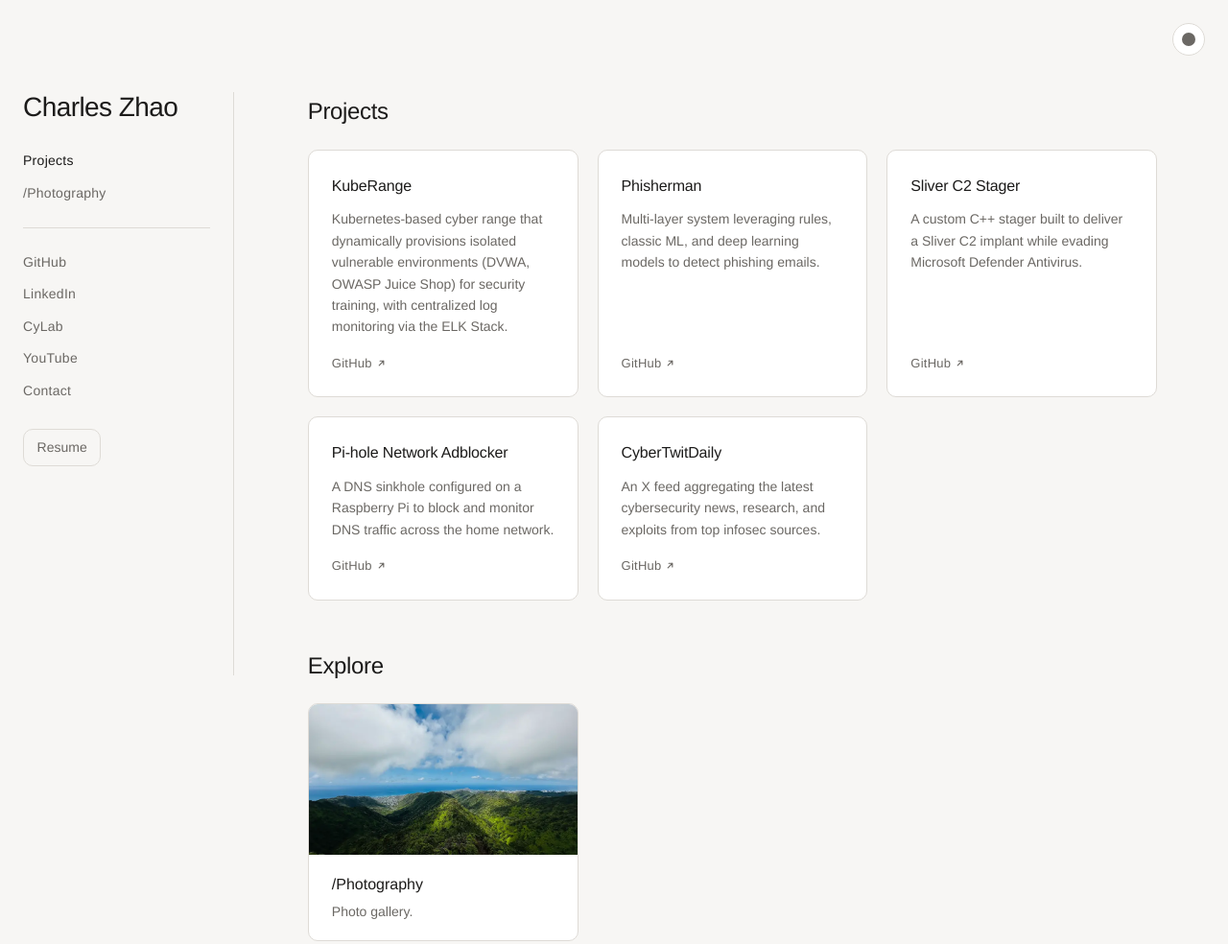
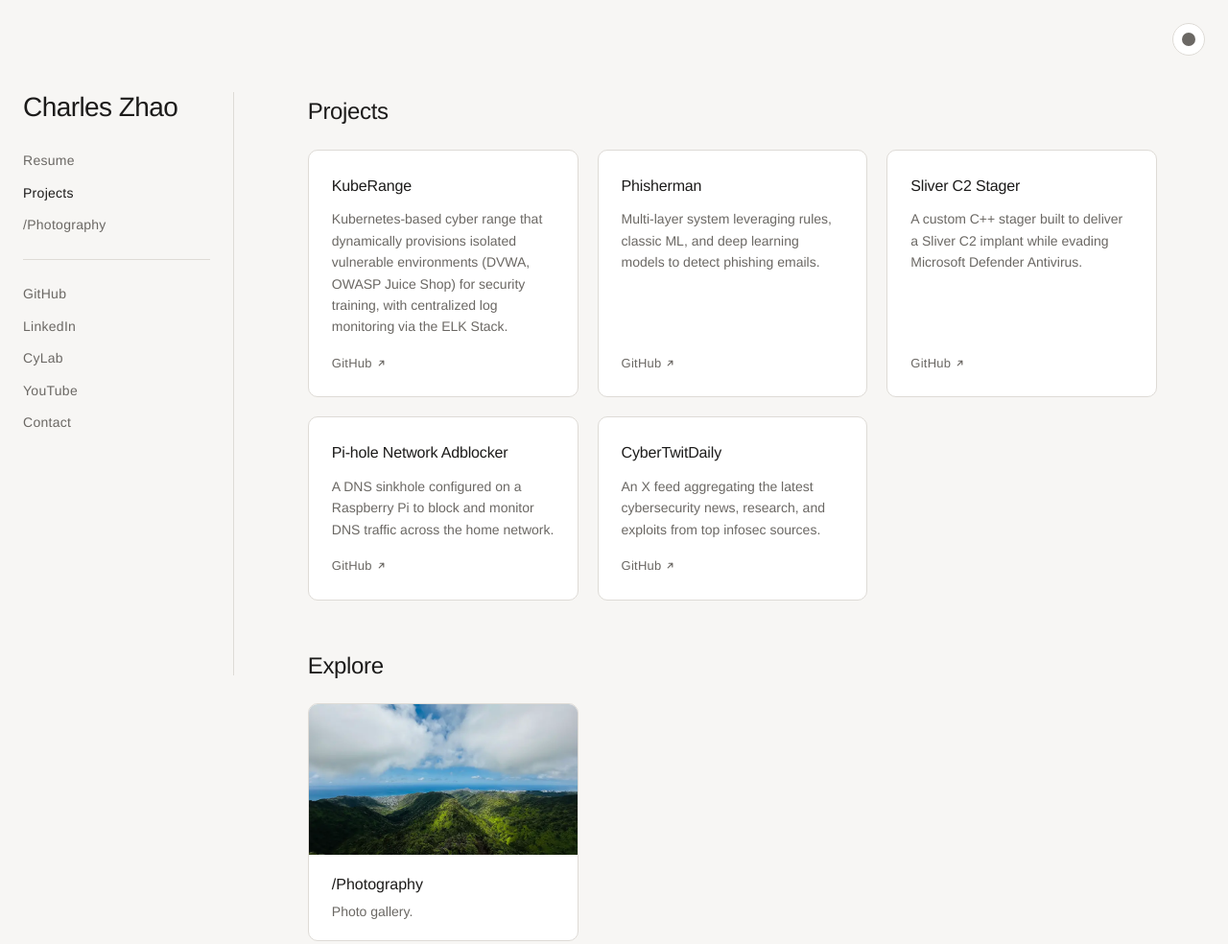
Before and after one commit to ChamberZ1/website, an Astro site: page / in a window 1280 px wide. Shown: the top 984 px of the page at 96% size. Built offline with nearby package versions, Linux system fonts and the light colour scheme; Astro itself is replaced by a stand-in of ours.

Commit message:
Move Resume to the top of the sidebar as a plain link
Co-Authored-By: Claude Opus 5.5 <noreply@anthropic.com>

```diff
--- a/src/components/Header.astro
+++ b/src/components/Header.astro
@@ -15,6 +15,7 @@ const { home = false } = Astro.props;
 
     <div id="sidebar-content" class="sidebar-content">
         <nav class="links" aria-label="Site">
+            <a href={profile.resume} target="_blank" rel="noopener noreferrer">Resume</a>
             <a href="/" aria-current={home ? 'page' : undefined}>Projects</a>
             {liveSections.map((section) => <a href={section.href}>{section.label}</a>)}
         </nav>
@@ -24,9 +25,5 @@ const { home = false } = Astro.props;
                 ? <a href={href}>{label}</a>
                 : <a href={href} target="_blank" rel="noopener noreferrer">{label}</a>)}
         </nav>
-
-        <div class="actions">
-            <a class="resume-link" href={profile.resume} target="_blank" rel="noopener noreferrer">Resume</a>
-        </div>
     </div>
 </header>
--- a/src/styles/global.css
+++ b/src/styles/global.css
@@ -167,24 +167,6 @@ body {
 .sidebar-toggle[aria-expanded="true"] .hamburger-icon { background: transparent; }
 .sidebar-toggle[aria-expanded="true"] .hamburger-icon::before { transform: translateY(6px) rotate(45deg); }
 .sidebar-toggle[aria-expanded="true"] .hamburger-icon::after { transform: translateY(-6px) rotate(-45deg); }
-
-/* ---------- resume link ---------- */
-
-.actions { margin-top: 1.75rem; }
-
-.resume-link {
-    display: inline-flex;
-    align-items: center;
-    font-size: 0.875rem;
-    color: var(--text-muted);
-    text-decoration: none;
-    border: 1px solid var(--border);
-    border-radius: var(--radius);
-    padding: 0.45rem 0.85rem;
-    transition: border-color 0.2s var(--ease), color 0.2s var(--ease);
-}
-
-.resume-link:hover { border-color: var(--border-strong); color: var(--text); }
 
 /* ---------- navigation ---------- */
 
```
